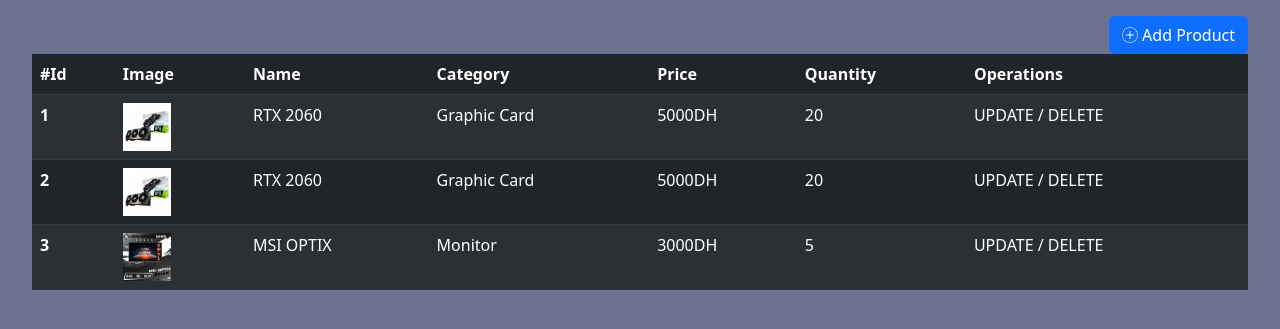
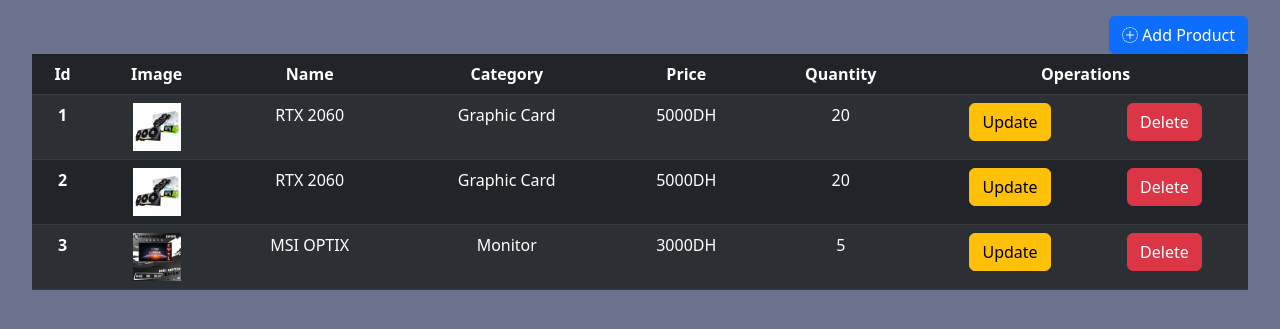
Before and after one commit to SuperGhostSama/Origin-Gamer-Admin, a PHP site: page /Pages/products.html in a window 1280 px wide. Shown: the part 63-392 px from the top of the page. Run offline with PHP 8.4, Linux system fonts and the light colour scheme.

Commit message:
finished tweaking the products table

```diff
--- a/Pages/products.html
+++ b/Pages/products.html
@@ -49,8 +49,8 @@
         </div>
       <table class="table table-dark table-hover table-striped ">
         <thead>
-          <tr>
-            <th scope="col">#Id</th>
+          <tr class="text-center">
+            <th scope="col">Id</th>
             <th scope="col">Image</th>
             <th scope="col">Name</th>
             <th scope="col">Category</th>
@@ -60,32 +60,49 @@
           </tr>
         </thead>
         <tbody>
-          <tr>
+          <tr class="text-center">
             <th scope="row">1</th>
             <td><img class="productImage" src="../img/MSI-RTX-3070.jpg" alt=""></td>
             <td>RTX 2060</td>
             <td>Graphic Card</td>
             <td>5000DH</td>
             <td>20</td>
-            <td>UPDATE / DELETE</td>
+            <td>
+                <div class="d-flex flex-wrap justify-content-around">
+                    <button class="btn btn-warning d-flex"></i>Update</button>
+                    <button class="btn btn-danger d-flex"></i>Delete</button>
+                </div>
+            </td>
           </tr>
-          <tr>
+
+          <tr class="text-center">
             <th scope="row">2</th>
             <td><img class="productImage" src="../img/MSI-RTX-3070.jpg" alt=""></td>
             <td>RTX 2060</td>
             <td>Graphic Card</td>
             <td>5000DH</td>
             <td>20</td>
-            <td>UPDATE / DELETE</td>
+            <td>
+                <div class="d-flex flex-wrap justify-content-around">
+                    <button class="btn btn-warning d-flex"></i>Update</button>
+                    <button class="btn btn-danger d-flex"></i>Delete</button>
+                </div>
+            </td>
           </tr>
-          <tr>
+
+          <tr class="text-center">
             <th scope="row">3</th>
             <td><img class="productImage" src="../img/MSI-OPTIX.jpg" alt=""></td>
             <td>MSI OPTIX</td>
             <td>Monitor</td>
             <td>3000DH</td>
             <td>5</td>
-            <td>UPDATE / DELETE</td>
+            <td>
+                <div class="d-flex flex-wrap justify-content-around">
+                    <button class="btn btn-warning d-flex"></i>Update</button>
+                    <button class="btn btn-danger d-flex"></i>Delete</button>
+                </div>
+            </td>
           </tr>
 
 
--- a/assets/css/style.css
+++ b/assets/css/style.css
@@ -34,6 +34,7 @@ body {
     padding: 0rem 2rem  ;
     overflow-x:auto;
 }
+/*media query so that when it reaches that px size it removes the padding next to the table*/
 @media(max-width: 568px) {
 .tableContainer{
     padding:0;
```
